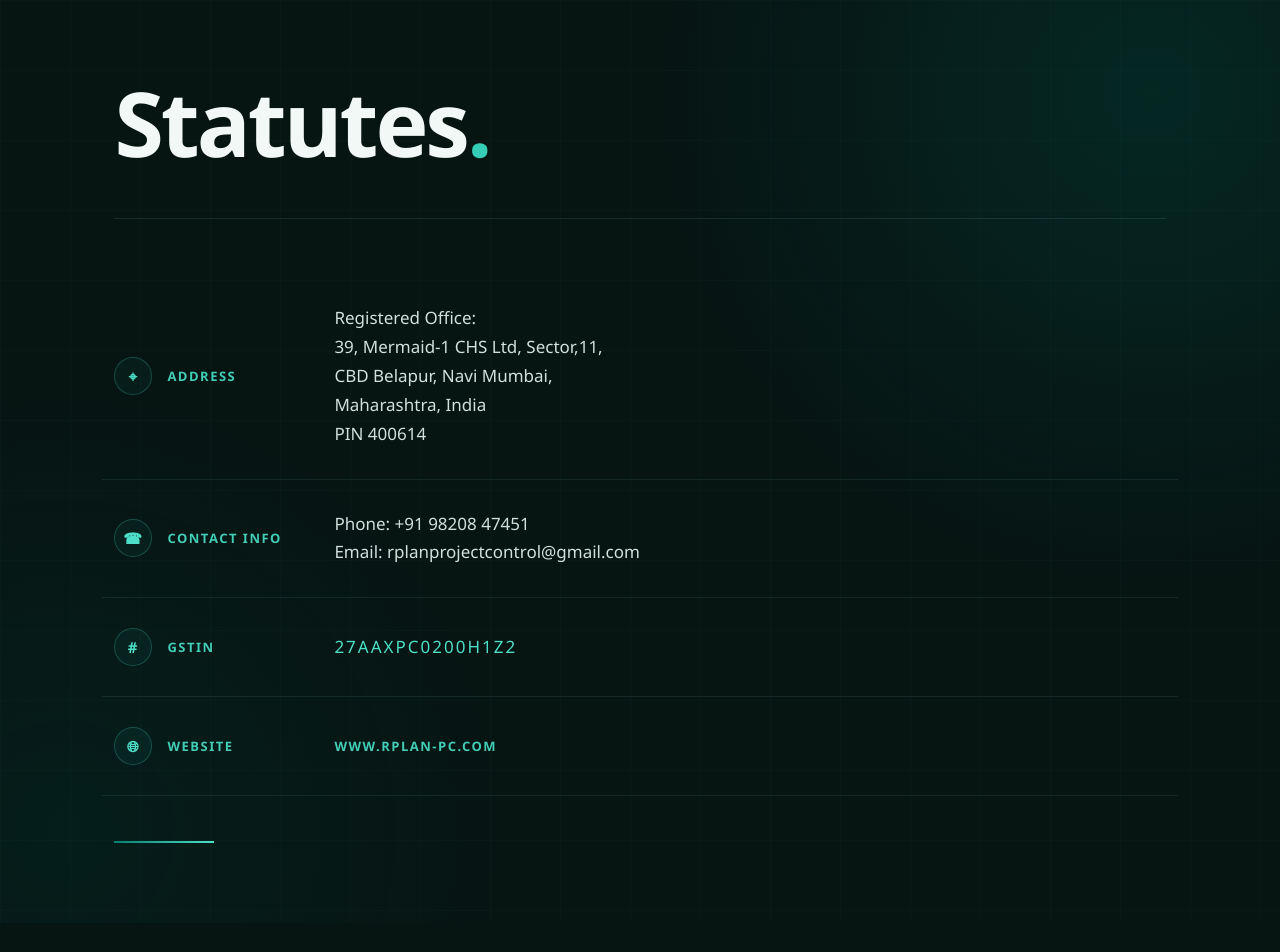
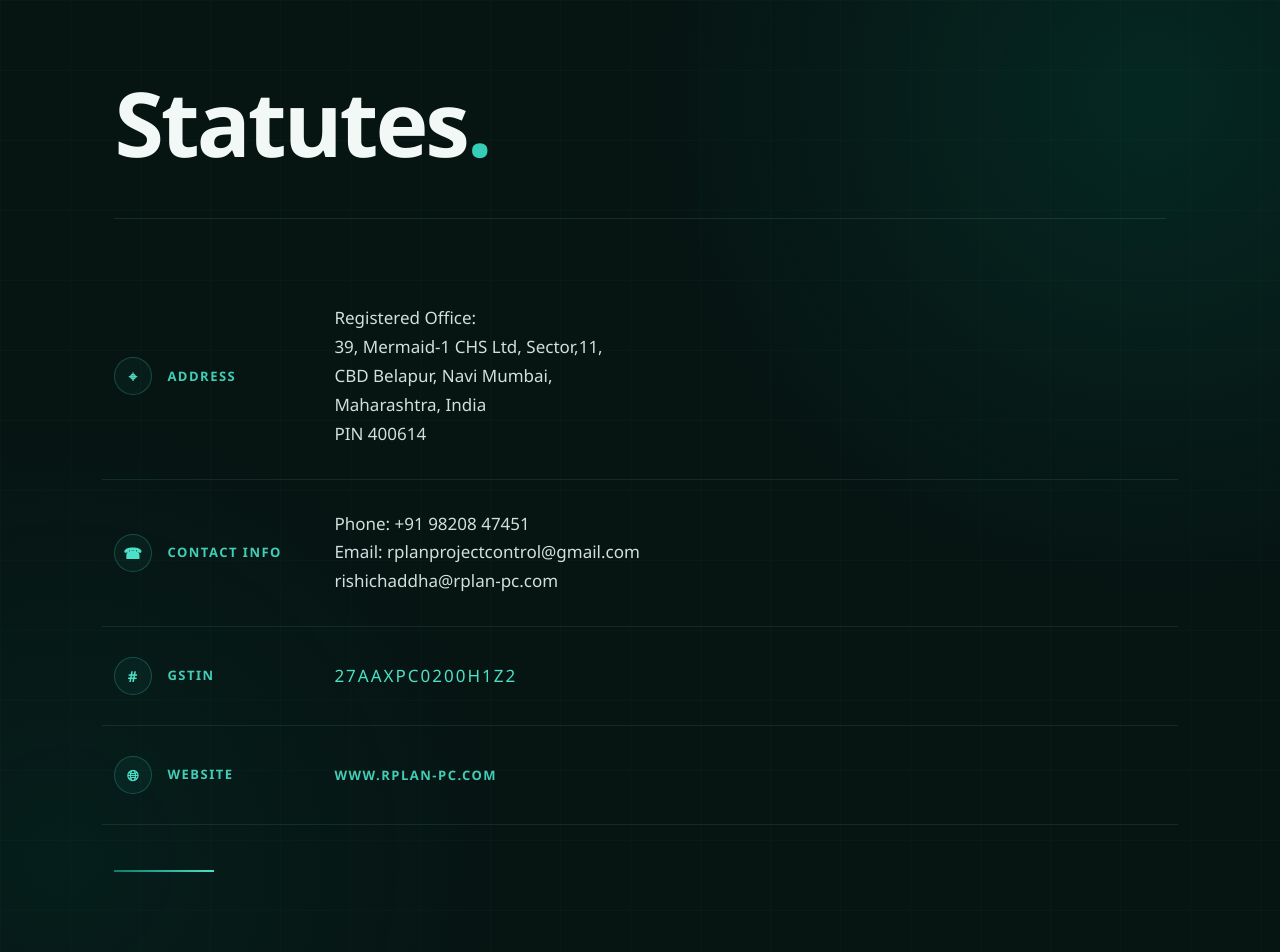
Before and after one commit to NamanChaddha/rplan-website, a Flask app: page /statutes in a window 1280 px wide. Before the commit the page ends 911 px from the top, so only its background shows below. Run offline with Flask 3, Linux system fonts and the light colour scheme.

Commit message:
Update statut.html

```diff
--- a/templates/statut.html
+++ b/templates/statut.html
@@ -379,7 +379,9 @@
 
                 <div class="row-value">
                     Phone: +91 98208 47451<br>
-                    Email: rplanprojectcontrol@gmail.com
+                    Email: rplanprojectcontrol@gmail.com<br>
+                           rishichaddha@rplan-pc.com
+
 
                 </div>
 
```
